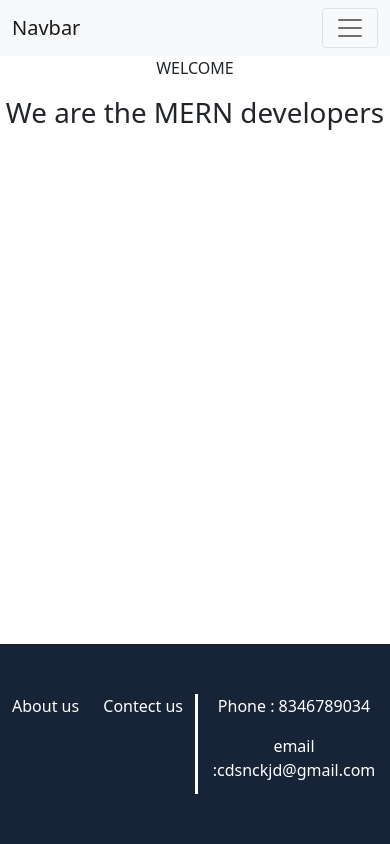
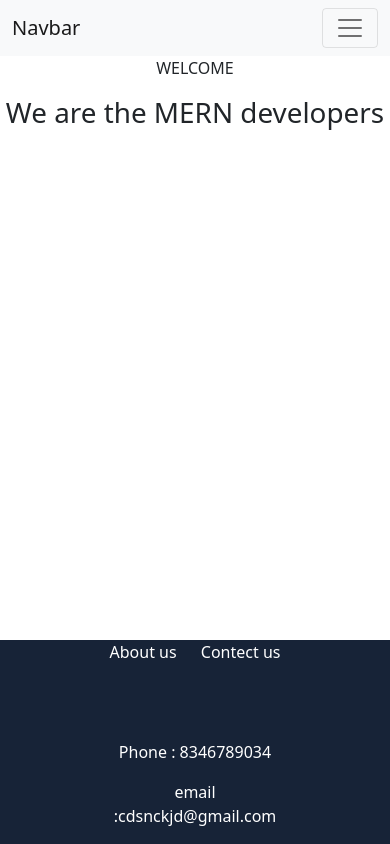
Before and after one commit to RaviSolanki0103/shopkart, a React (Create React App) app in the folder front_end/: page / in a window 390 px wide. Built offline with nearby package versions, Linux system fonts and the light colour scheme.

Commit message:
working on responsive footer

```diff
--- a/front_end/src/components/footer.css
+++ b/front_end/src/components/footer.css
@@ -27,3 +27,29 @@
     /* justify-content: start; */
     /* padding: auto; */
 }
+
+@media only screen and (max-width: 400px) {
+    .footer-container{
+      /* background-color: lightblue; */
+      display:block;
+      text-align: center;
+      height: auto;
+      margin: auto;
+      padding: auto;
+    }
+    .footer-1{
+        text-align: center;
+        margin: auto;
+
+    }
+    .footer-2{
+        border: none;
+        height: auto;
+        text-align: center;
+        margin: auto;
+
+
+
+
+    }
+  }
```
